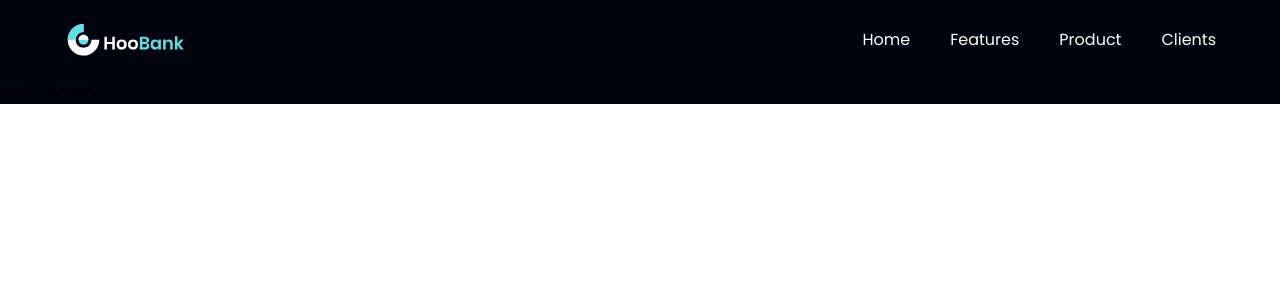
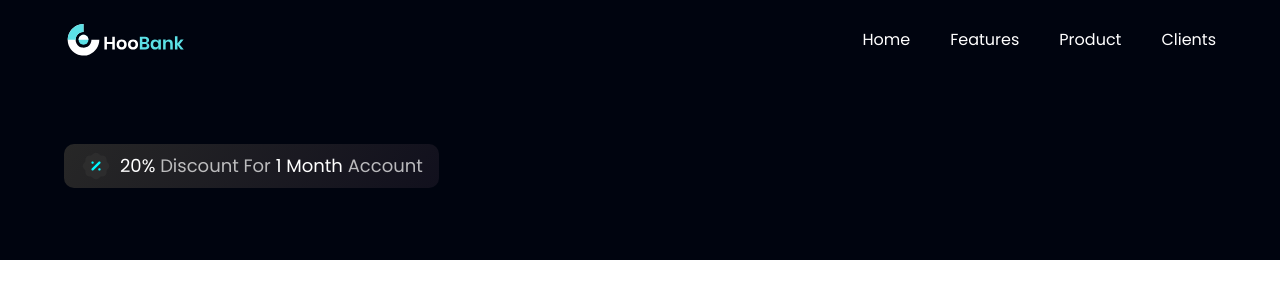
Before and after one commit to HadIhab/responsive_webapp_reactjs, a React (Vite) app: page / in a window 1280 px wide. Shown: the top 300 px of the page. Built offline with nearby package versions, Linux system fonts and the light colour scheme.

Commit message:
Adding discount

```diff
--- a/src/App.jsx
+++ b/src/App.jsx
@@ -1,6 +1,6 @@
 import React from 'react'
 import styles from './style'
-import { Navbar } from './components'
+import { Navbar, Hero } from './components'
 
 const App = () => (
     <div className="bg-primary w-full overflow-hidden">
@@ -12,7 +12,7 @@
 
       <div className={`bg-primary ${styles.flexStart}`}>
         <div className={`${styles.boxWidth}`}>
-          Hero section
+          <Hero />
         </div>
       </div>
 
--- /dev/null
+++ b/src/components/Hero.jsx
@@ -0,0 +1,20 @@
+import styles from "../style";
+import { discount, robot } from "../assets";
+
+const Hero = () => {
+  return (
+    <section id="home" className={`flex md:flex-row flex-col ${styles.paddingY}`}>
+      <div className={`flex-1 ${styles.flexStart} flex-col xl:px-0 sm:px-16 px-6`}>
+        <div className="flex flex-row items-center py-[6px] px-4 bg-discount-gradient rounded-[10px] mb-2">
+          <img src={discount} alt="discount" className="w-[32px] h-[32px]" />
+          <p className={`${styles.paragraph} ml-2`}>
+            <span className="text-white">20%</span> Discount For{" "}
+            <span className="text-white">1 Month</span> Account
+          </p>
+        </div>
+      </div>
+    </section>
+  );
+};
+
+export default Hero;
--- a/src/components/index.js
+++ b/src/components/index.js
@@ -1,5 +1,7 @@
 import Navbar from "./Navbar"
+import Hero from "./Hero"
 
 export {
-    Navbar
+    Navbar,
+    Hero
 }
```
